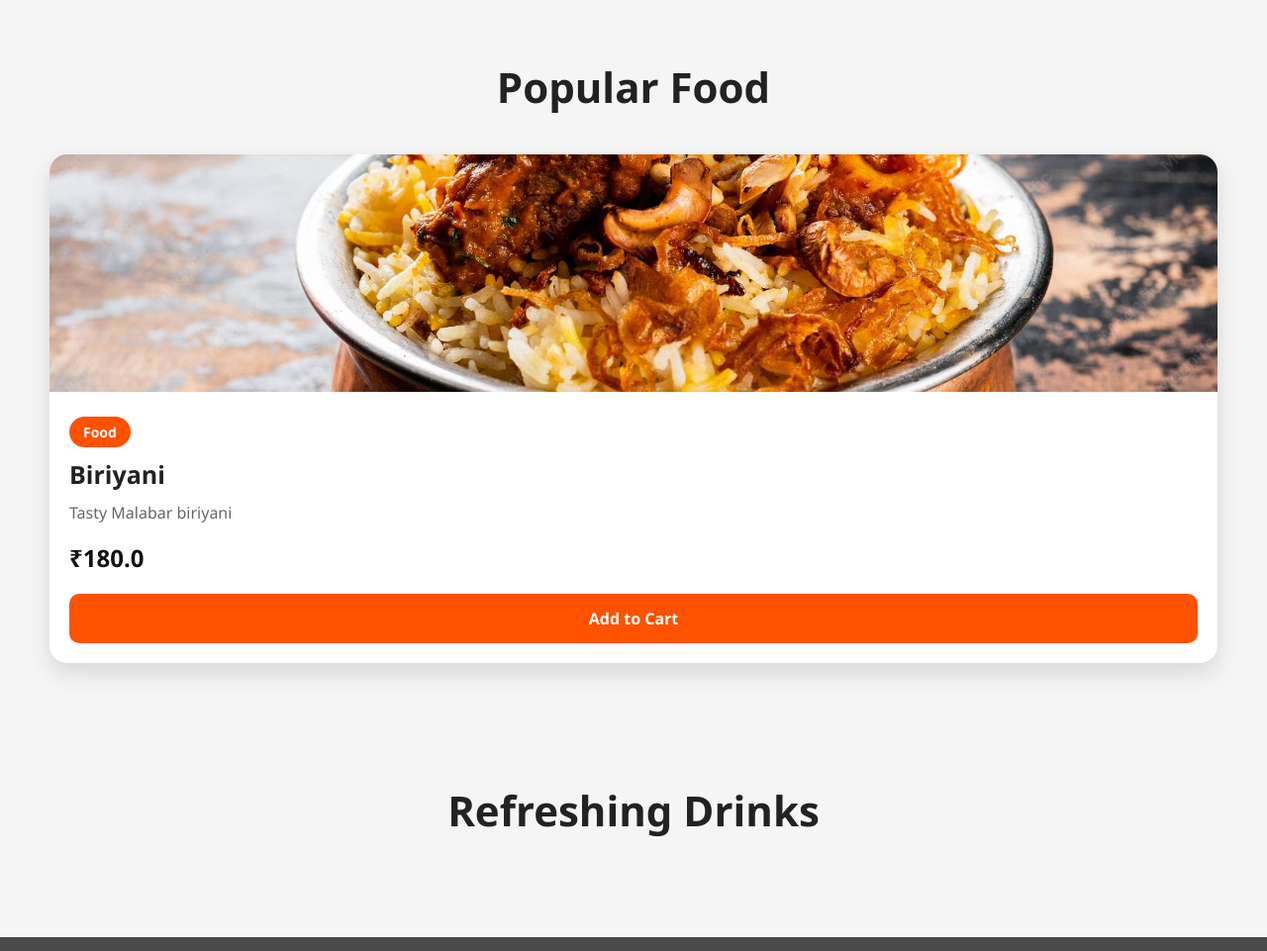
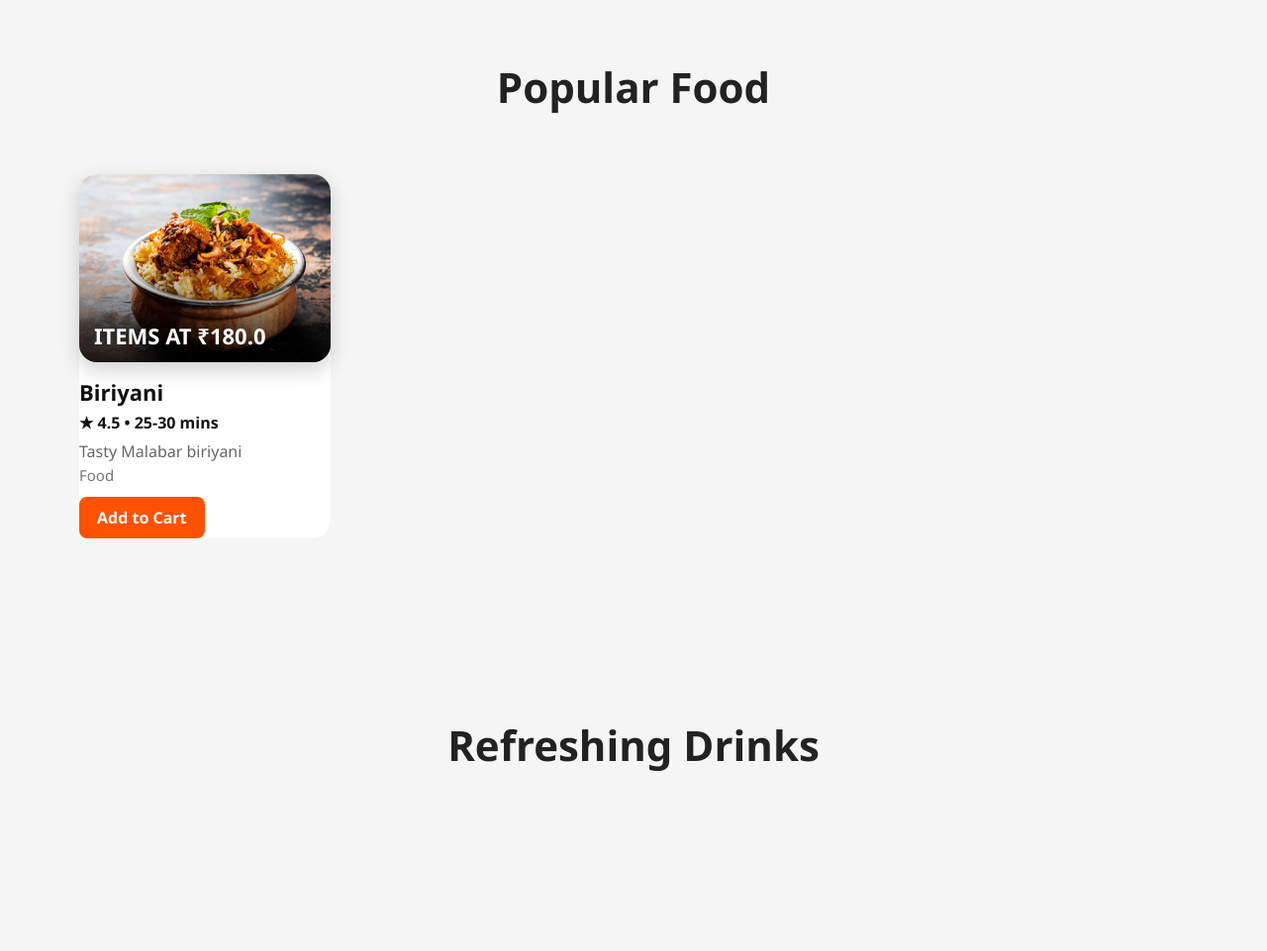
Before and after one commit to aniketh910/food-ordering-system, a Flask app: page / in a window 1280 px wide. Shown: the part 760-1721 px from the top of the page at 99% size. Run offline with Flask 3, Linux system fonts and the light colour scheme; data comes from the database, SQL or seed files in the repository.

Commit message:
Updated restaurant card design

```diff
--- a/static/style.css
+++ b/static/style.css
@@ -331,3 +331,109 @@
     color:#555;
     font-size:18px;
 }
+
+
+.food-container{
+    display:grid;
+    grid-template-columns:repeat(4, 1fr);
+    gap:35px;
+    padding:20px 30px 60px;
+}
+
+.restaurant-card{
+    background:white;
+    border-radius:18px;
+    transition:0.3s;
+    cursor:pointer;
+}
+
+.restaurant-card:hover{
+    transform:scale(0.97);
+}
+
+.image-box{
+    position:relative;
+    width:100%;
+    height:190px;
+    border-radius:18px;
+    overflow:hidden;
+    box-shadow:0 8px 20px rgba(0,0,0,0.18);
+}
+
+.image-box img{
+    width:100%;
+    height:100%;
+    object-fit:cover;
+}
+
+.image-box::after{
+    content:"";
+    position:absolute;
+    left:0;
+    right:0;
+    bottom:0;
+    height:55%;
+    background:linear-gradient(transparent, rgba(0,0,0,0.85));
+}
+
+.offer{
+    position:absolute;
+    bottom:12px;
+    left:15px;
+    color:white;
+    font-size:22px;
+    font-weight:900;
+    z-index:2;
+}
+
+.restaurant-card h3{
+    margin-top:15px;
+    font-size:22px;
+    color:#111;
+}
+
+.rating{
+    margin-top:5px;
+    font-size:16px;
+    color:#111;
+    font-weight:700;
+}
+
+.category-text{
+    margin-top:7px;
+    color:#666;
+    font-size:16px;
+}
+
+.location{
+    color:#777;
+    margin-top:3px;
+    font-size:15px;
+}
+
+.order-btn{
+    display:inline-block;
+    margin-top:12px;
+    padding:10px 18px;
+    background:#ff5200;
+    color:white;
+    border-radius:8px;
+    text-decoration:none;
+    font-weight:bold;
+}
+
+.order-btn:hover{
+    background:#e64a00;
+}
+
+@media(max-width:1000px){
+    .food-container{
+        grid-template-columns:repeat(2, 1fr);
+    }
+}
+
+@media(max-width:600px){
+    .food-container{
+        grid-template-columns:1fr;
+    }
+}
--- a/templates/index.html
+++ b/templates/index.html
@@ -31,16 +31,37 @@
     <h1>Popular Food</h1>
     <div class="food-container">
         {% for food in foods %}
-        <div class="card">
+
+<div class="restaurant-card">
+
+    <div class="image-box">
         <img src="/static/uploads/{{ food.image }}">
-            <div class="card-body">
-                <span class="tag">{{ food.category }}</span>
-                <h3>{{ food.name }}</h3>
-                <p>{{ food.description }}</p>
-                <h4>₹{{ food.price }}</h4>
-                <a class="btn" href="/add_to_cart/{{ food.id }}">Add to Cart</a>
+
+        <div class="offer">
+            ITEMS AT ₹{{ food.price }}
         </div>
     </div>
+
+    <h3>{{ food.name }}</h3>
+
+    <p class="rating">
+        ★ 4.5 • 25-30 mins
+    </p>
+
+    <p class="category-text">
+        {{ food.description }}
+    </p>
+
+    <p class="location">
+        {{ food.category }}
+    </p>
+
+    <a class="order-btn" href="/add_to_cart/{{ food.id }}">
+        Add to Cart
+    </a>
+
+</div>
+
 {% endfor %}
     </div>
 </section>
@@ -49,16 +70,37 @@
     <h1>Refreshing Drinks</h1>
     <div class="food-container">
         {% for drink in drinks %}
-        <div class="card">
+
+<div class="restaurant-card">
+
+    <div class="image-box">
         <img src="/static/uploads/{{ drink.image }}">
-            <div class="card-body">
-                <span class="tag drink-tag">{{ drink.category }}</span>
-                <h3>{{ drink.name }}</h3>
-                <p>{{ drink.description }}</p>
-                <h4>₹{{ drink.price }}</h4>
-                <a class="btn" href="/add_to_cart/{{ drink.id }}">Add to Cart</a>
+
+        <div class="offer">
+            ITEMS AT ₹{{ drink.price }}
         </div>
     </div>
+
+    <h3>{{ drink.name }}</h3>
+
+    <p class="rating">
+        ★ 4.6 • 20-25 mins
+    </p>
+
+    <p class="category-text">
+        {{ drink.description }}
+    </p>
+
+    <p class="location">
+        {{ drink.category }}
+    </p>
+
+    <a class="order-btn" href="/add_to_cart/{{ drink.id }}">
+        Add to Cart
+    </a>
+
+</div>
+
 {% endfor %}
     </div>
 </section>
```
Lines whose indentation alone changed are shown as unchanged.
